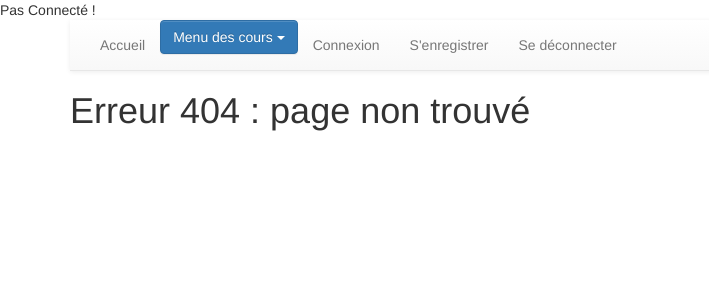
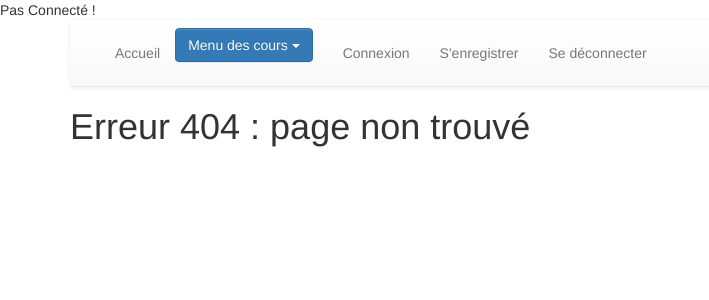
Before and after one commit to DanielLeThug/Projet-Architecture, a PHP site: page /?url=1 in a window 1280 px wide. Shown: the top 300 px of the page, without its empty margins (0-709 px from the left). Run offline with PHP 8.4, Linux system fonts and the light colour scheme; some libraries are stand-ins or nearby versions.

Commit message:
C'est pas moche

```diff
--- a/Views/Bandeau_V.php
+++ b/Views/Bandeau_V.php
@@ -13,8 +13,10 @@
 	<nav class="navbar navbar-default navbar-static-top" role="navigation" style="margin-bottom: 0;" >
         <div class="container-fluid">
 		<ul class="nav navbar-nav">
+		<li><form class="navbar-form navbar-right inline-form">
+			<ul class="nav navbar-nav">
 					<li> <a href="index.php">Accueil</a> </li>
-            <li><div class="btn-group">
+					<li> <div class="btn-group">
 						<button class="btn btn-primary dropdown-toggle" type="button" data-toggle="dropdown">Menu des cours
 						<span class="caret"></span></button>
 
@@ -22,14 +24,17 @@
 							<li><a href="add_lesson">Ajouter un cours</a></li>
 							<li><a href="view_lesson">Voir les cours</a></li>
 						</ul>
-
-            </div>
-
+					</div></li>
+			</ul>
+		</form></li>
+        <li><form class="navbar-form navbar-right inline-form">
+            <ul class="nav navbar-nav">
                 <li> <a href="login">Connexion</a> </li>
                 <li> <a href="add_user">S'enregistrer</a> </li>
                 <li> <a href="logout">Se déconnecter</a> </li>
             </ul>
-        </form>
+        </form></li>
+		</ul>
         </div>
       <!-- Navbar content -->
     </nav>
```
Lines whose indentation alone changed are shown as unchanged.
